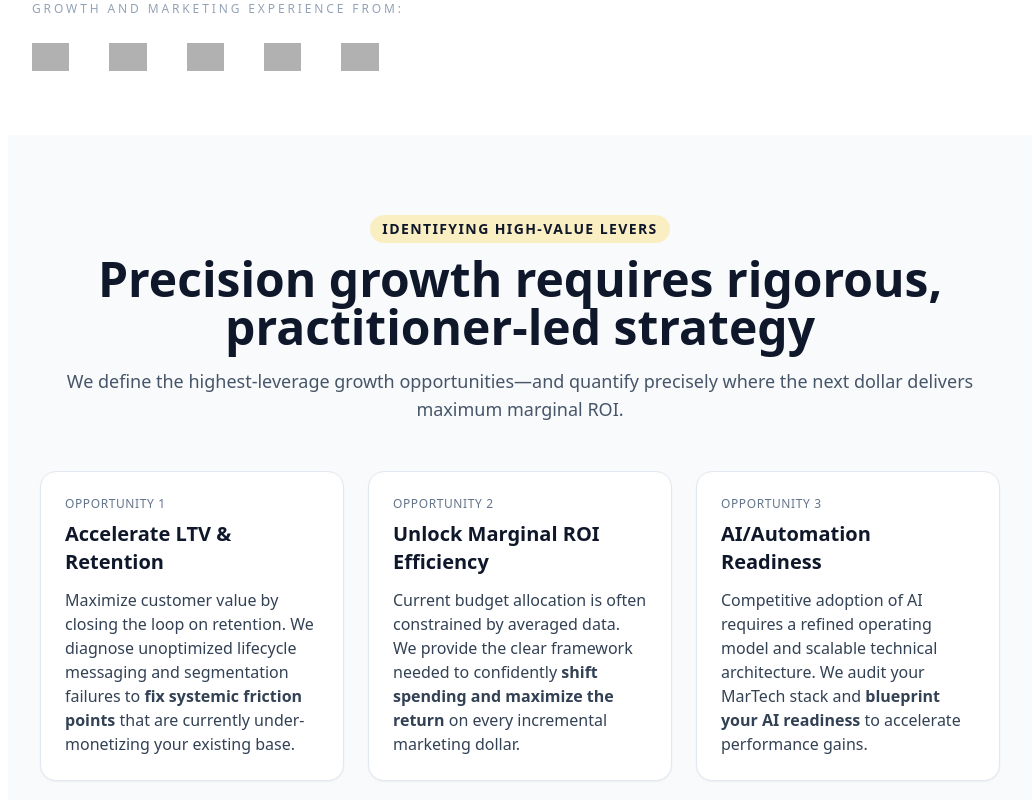
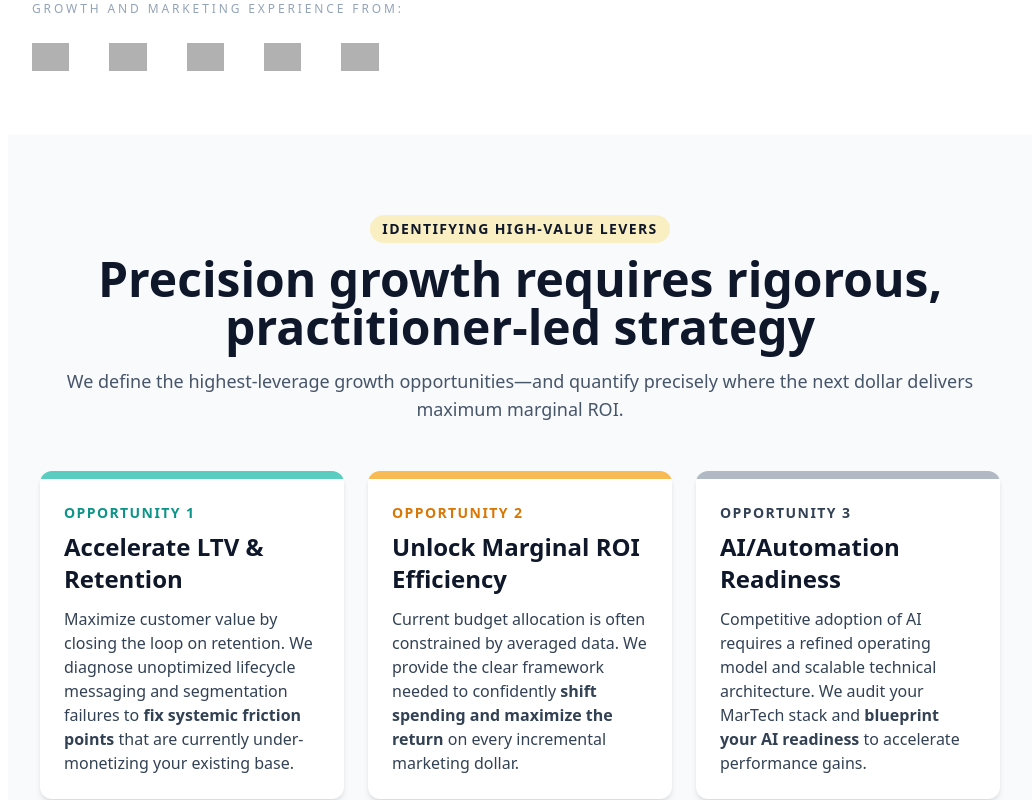
Before and after one commit to nabiliogram/sprint, a React (Vite) app: page / in a window 1280 px wide. Shown: the part 800-1600 px from the top of the page, without its empty margins (120-1153 px from the left). Built offline with nearby package versions, Linux system fonts and the light colour scheme; grey boxes are pictures that could not be loaded.

Commit message:
Update App.jsx

```diff
--- a/src/App.jsx
+++ b/src/App.jsx
@@ -21,6 +21,12 @@ const PALETTE = {
     gold: "#C8A44D",
     gray: "#111827",
 };
+
+const CARD_ACCENTS = [
+    { text: "text-teal-600", line: "bg-teal-500/70" },
+    { text: "text-amber-600", line: "bg-amber-500/70" },
+    { text: "text-slate-700", line: "bg-slate-500/50" }
+];
 
 const fadeIn = {
     hidden: { opacity: 0, y: 24 },
@@ -546,7 +552,7 @@ const App = () => {
       </section>
 
       {/* CHALLENGE (Standard content) */}
-      <section id="challenge" className="py-20">
+      <section id="challenge" className="py-20 bg-[#F8FAFC]">
         <SectionTitle
           overlineBgClass={PROMINENT_OVERLINE_CLASS}
           overline="Identifying High-Value Levers"
@@ -554,21 +560,39 @@ const App = () => {
           kicker="We define the highest-leverage growth opportunities—and quantify precisely where the next dollar delivers maximum marginal ROI."
         />
        <div className="mx-auto max-w-7xl px-4 sm:px-6 lg:px-8 mt-12 grid md:grid-cols-3 gap-6">
-          {OPPORTUNITY_CARDS.map((b, i) => (
+          {OPPORTUNITY_CARDS.map((o,l)=>{
+            const accent = CARD_ACCENTS[l];
+            return (
               <MotionDiv
-              key={i}
+                key={l}
                 variants={fadeIn}
                 initial="hidden"
                 whileInView="show"
                 viewport={{ once: true }}
+                transition={{ delay: l * 0.1 }}
               >
-              <Card className="p-6 h-full">
-                <div className="text-xs uppercase tracking-wider text-slate-500">Opportunity {i + 1}</div>
-                <h3 className="mt-2 text-xl font-bold text-slate-900">{b.title}</h3>
-                <p className="mt-3 text-slate-700" dangerouslySetInnerHTML={{ __html: b.copy }} />
-              </Card>
+                <div className="relative rounded-xl overflow-hidden bg-white shadow-md transition hover:shadow-lg">
+                    {/* ACCENT LINE at the top (The colored bar) */}
+                    <div className={`absolute top-0 left-0 w-full h-2 ${accent.line}`}></div>
+
+                    <div className="p-6 pt-8 h-full">
+                        {/* Stylized Opportunity Text */}
+                        <div className={`text-sm font-extrabold ${accent.text} uppercase tracking-widest`}>
+                            Opportunity {l + 1}
+                        </div>
+
+                        {/* Title (Larger font, bold) */}
+                        <h3 className="mt-2 text-2xl font-bold text-slate-900">
+                            {o.title}
+                        </h3>
+
+                        {/* Copy (with strong tag retained) */}
+                        <p className="mt-3 text-slate-700" dangerouslySetInnerHTML={{ __html: o.copy }} />
+                    </div>
+                </div>
               </MotionDiv>
-          ))}
+            )
+          })}
         </div>
       </section>
 
```
Lines whose indentation alone changed are shown as unchanged.
